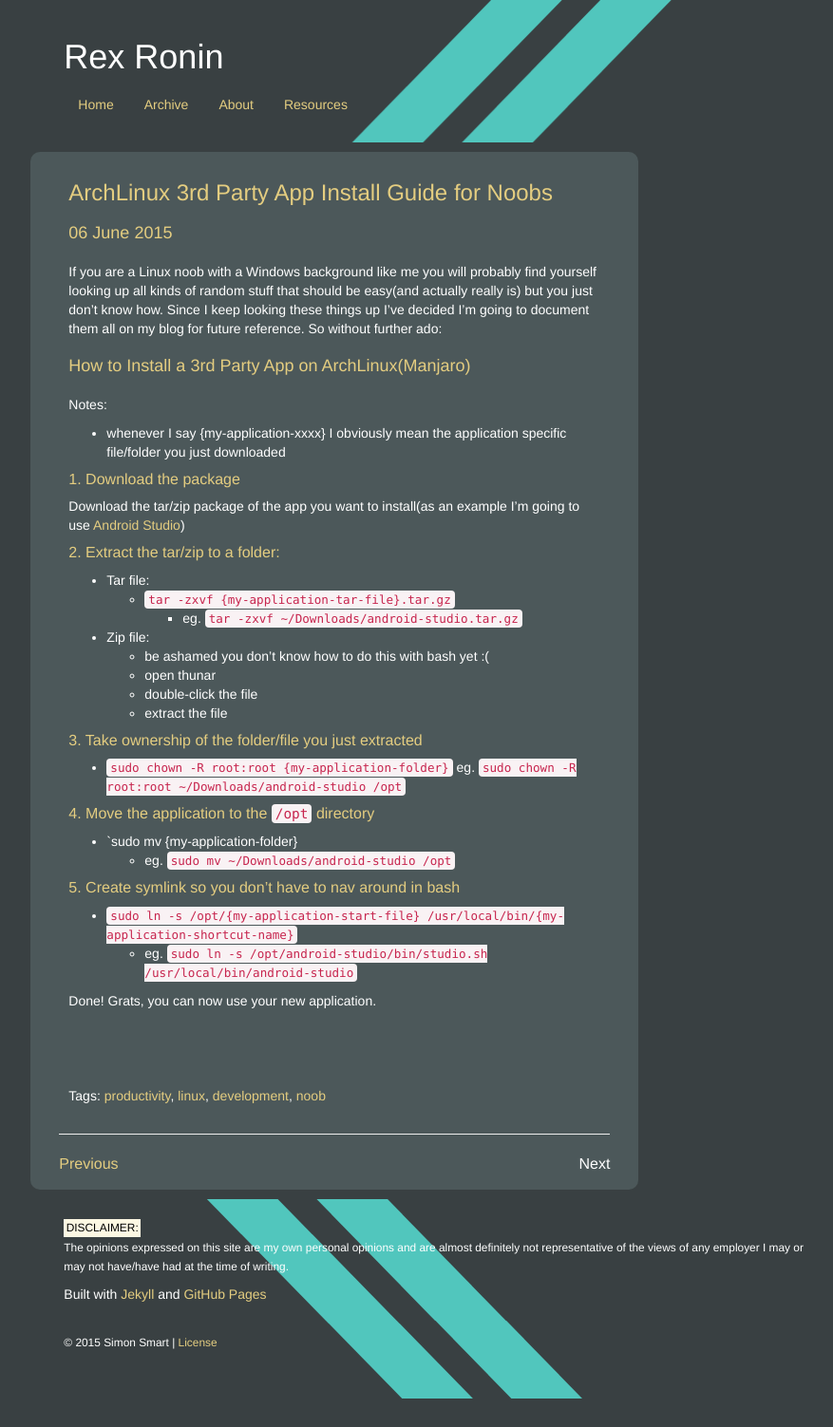
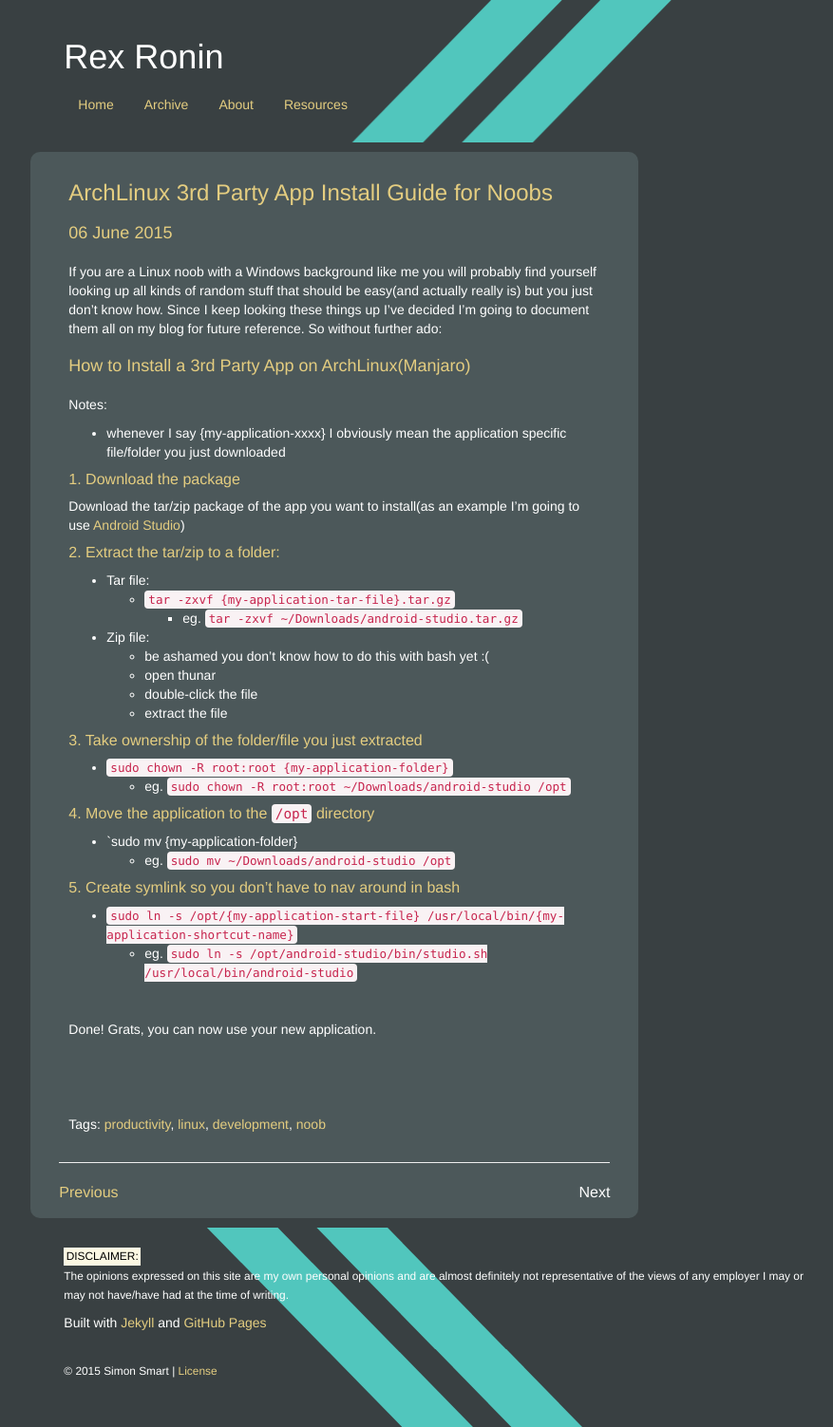
Before and after one commit to RexRonin/RexRonin.github.io, a Jekyll site: the page built from _posts/2015-06-06-install-3rd-party-app-archlinux.markdown, in a window 1280 px wide. Shown: the whole page at 95% size, without its empty margins (181-1058 px from the left). Built offline with Jekyll 4.4.1, drawn with Linux system fonts in a browser that asks for light colours; nearby versions of some CDN libraries; before the commit the page ends 1473 px from its top, so only the background shows below that.

Commit message:
- hopefully last formatting changes

```diff
--- a/_posts/2015-06-06-install-3rd-party-app-archlinux.markdown
+++ b/_posts/2015-06-06-install-3rd-party-app-archlinux.markdown
@@ -26,7 +26,7 @@ Download the tar/zip package of the app you want to install(as an example I'm go
 
 #####3. Take ownership of the folder/file you just extracted
 - `sudo chown -R root:root {my-application-folder}`
-	eg. `sudo chown -R root:root ~/Downloads/android-studio /opt`
+	- eg. `sudo chown -R root:root ~/Downloads/android-studio /opt`
 
 #####4. Move the application to the `/opt` directory
 - `sudo mv {my-application-folder}
@@ -36,4 +36,7 @@ Download the tar/zip package of the app you want to install(as an example I'm go
 - `sudo ln -s /opt/{my-application-start-file} /usr/local/bin/{my-application-shortcut-name}`
 	- eg. `sudo ln -s /opt/android-studio/bin/studio.sh /usr/local/bin/android-studio`
 
+
+<br/>
+
 Done! Grats, you can now use your new application.
```
